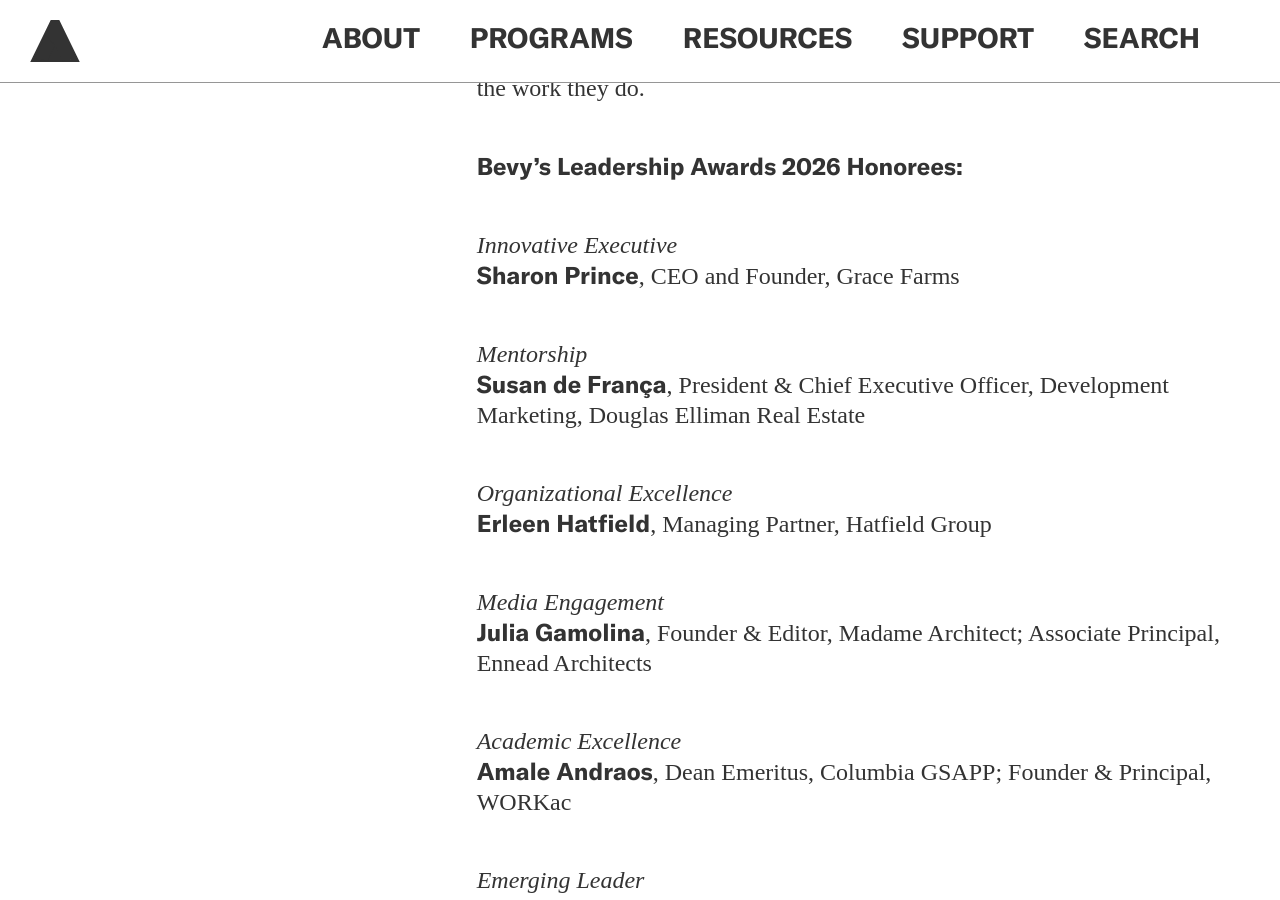
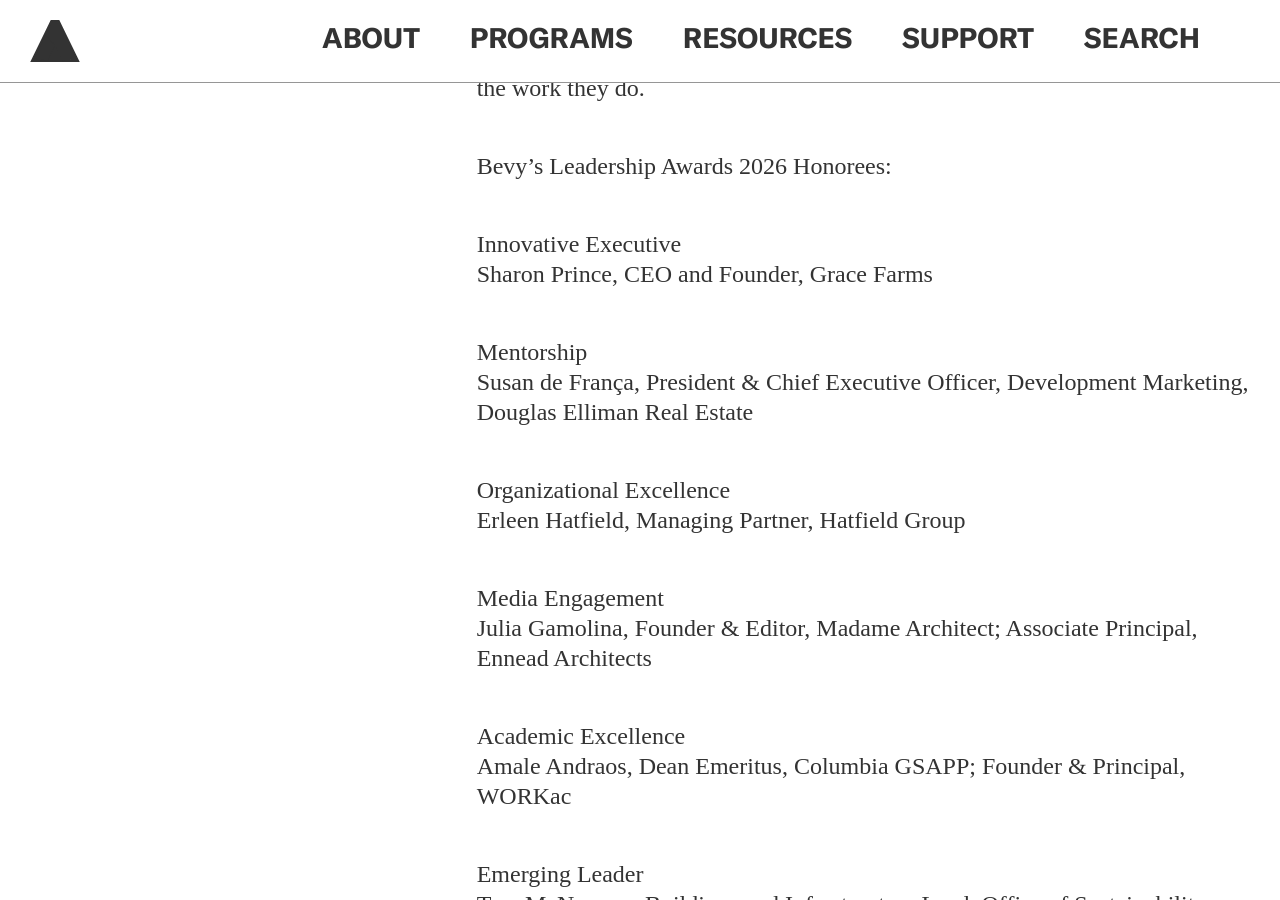
Before and after one commit to jengalas/bwaf-bbw, a Jekyll site: the page built from _programs/leadership-awards-gala.md, in a window 1280 px wide and 900 px high, scrolled down 879 px. Built offline with Jekyll 4.4.1, drawn with Linux system fonts in a browser that asks for light colours; nearby versions of some CDN libraries; some web fonts are replaced; some of the changed text lies outside the part shown.

Commit message:
Updated 1 file via CloudCannon.

```diff
--- a/_programs/leadership-awards-gala.md
+++ b/_programs/leadership-awards-gala.md
@@ -40,29 +40,29 @@
       honorees and the work they do.
 
 
-      **Bevy's Leadership Awards 2026 Honorees:**
+      Bevy’s Leadership Awards 2026 Honorees:
 
 
-      *Innovative Executive<br>***Sharon Prince**, CEO and Founder, Grace Farms
+      Innovative Executive<br>Sharon Prince, CEO and Founder, Grace Farms
 
 
-      *Mentorship<br>***Susan de França**, President & Chief Executive Officer,
+      Mentorship<br>Susan de França, President & Chief Executive Officer,
       Development Marketing, Douglas Elliman Real Estate
 
 
-      *Organizational Excellence<br>***Erleen Hatfield**, Managing Partner,
-      Hatfield Group
+      Organizational Excellence<br>Erleen Hatfield, Managing Partner, Hatfield
+      Group
 
 
-      *Media Engagement<br>***Julia Gamolina**, Founder & Editor, Madame
-      Architect; Associate Principal, Ennead Architects
+      Media Engagement<br>Julia Gamolina, Founder & Editor, Madame Architect;
+      Associate Principal, Ennead Architects
 
 
-      *Academic Excellence<br>***Amale Andraos**, Dean Emeritus, Columbia GSAPP;
+      Academic Excellence<br>Amale Andraos, Dean Emeritus, Columbia GSAPP;
       Founder & Principal, WORKac
 
 
-      *Emerging Leader<br>***Tess McNamara**, Buildings and Infrastructure Lead,
+      Emerging Leader<br>Tess McNamara, Buildings and Infrastructure Lead,
       Office of Sustainability, Port Authority of NY/NJ
 
 
```
